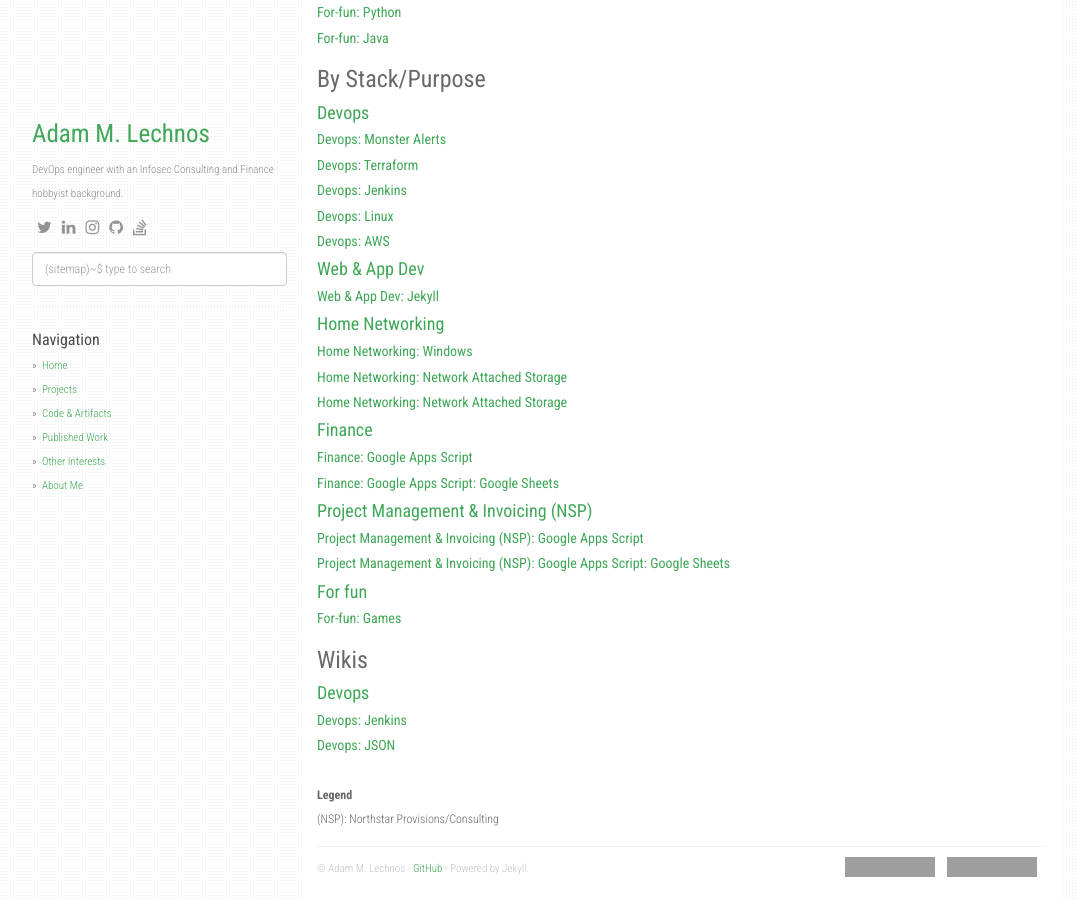
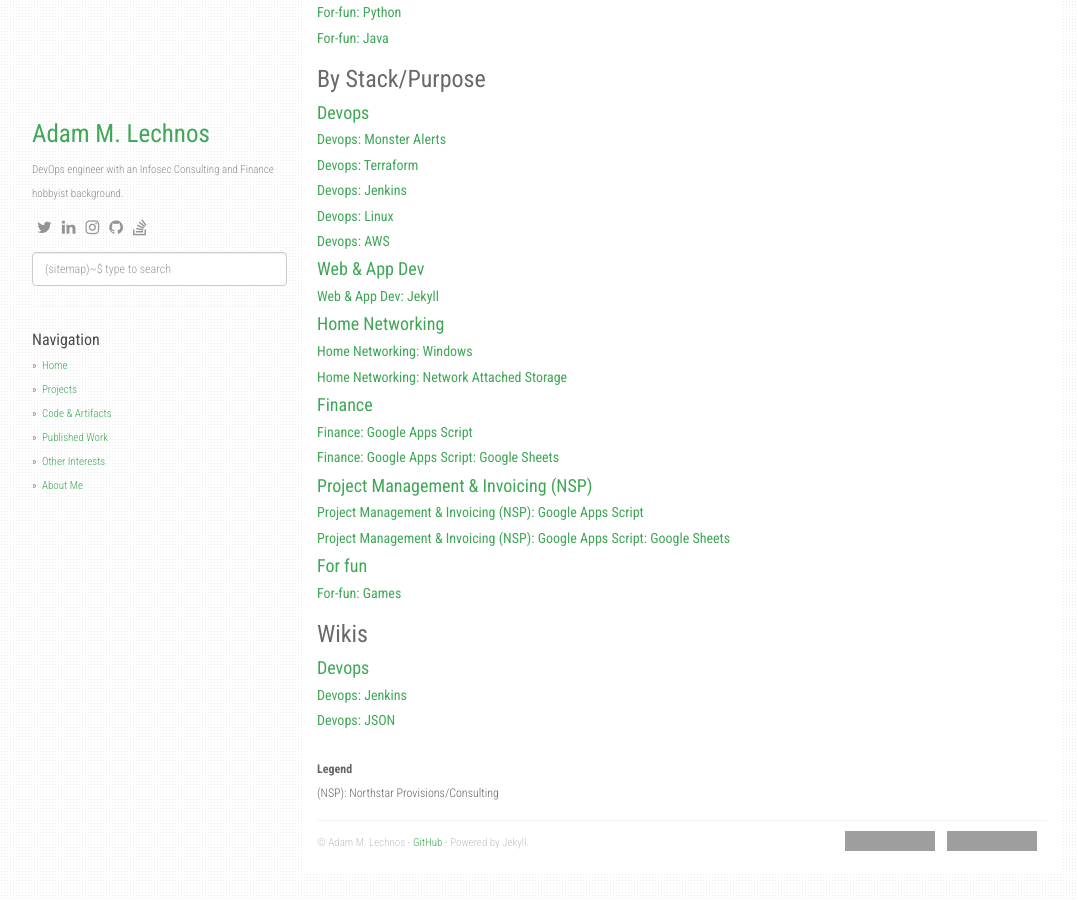
Before and after one commit to Adam-Lechnos/adam-lechnos.github.io, a Jekyll site: the page built from repos.md, in a window 1280 px wide and 900 px high, scrolled down 728 px. Shown: the whole window, without its empty margins (53-1131 px from the left). Built offline with Jekyll 4.4.1, drawn with Linux system fonts in a browser that asks for light colours; nearby versions of some CDN libraries; grey boxes are pictures that could not be loaded.

```diff
--- a/repos.md
+++ b/repos.md
@@ -51,7 +51,6 @@ List all Public repositories
 #### [Home Networking](https://github.com/search?q=user%3Aadam-lechnos+topic%3Ahome-network&type=repositories){:target="_blank" rel="noopener"}
 ##### [Home Networking: Windows](https://github.com/search?q=user%3Aadam-lechnos+topic%3Ahome-network+topic%3Awindows&type=repositories){:target="_blank" rel="noopener"}
 ##### [Home Networking: Network Attached Storage](https://github.com/search?q=user%3Aadam-lechnos+topic%3Ahome-network+topic%3Anetwork-attached-storage&type=repositories){:target="_blank" rel="noopener"}
-##### [Home Networking: Network Attached Storage](https://github.com/search?q=user%3Aadam-lechnos+topic%3Ahome-network+topic%3Anetwork-attached&type=repositories){:target="_blank" rel="noopener"}
 
 #### [Finance](https://github.com/search?q=user%3Aadam-lechnos+topic%3Afinancial&type=repositories){:target="_blank" rel="noopener"}
 ##### [Finance: Google Apps Script](https://github.com/search?q=user%3Aadam-lechnos+topic%3Afinancial+topic%3Agoogle-apps-script&type=repositories){:target="_blank" rel="noopener"}
```
Also changed, not shown: topics.md (+0 -1 lines).
